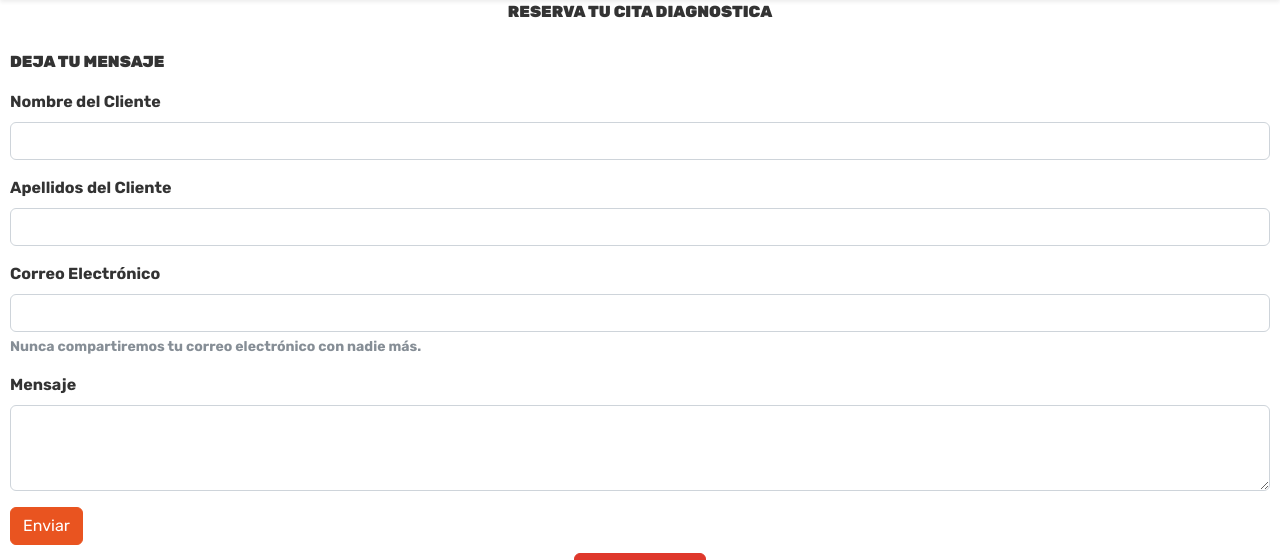
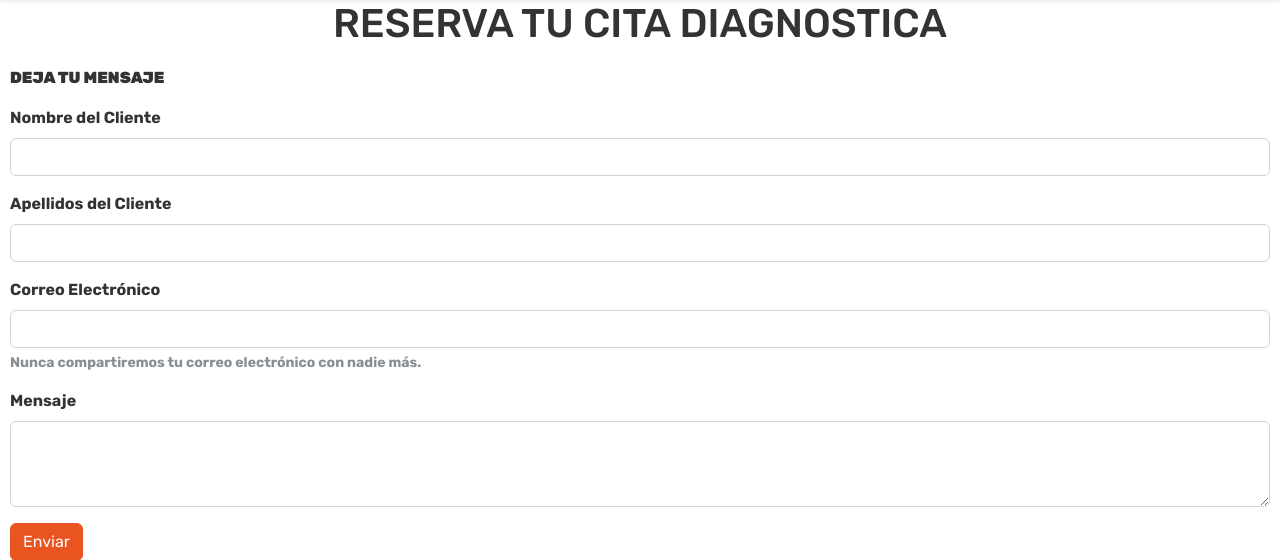
Before and after one commit to A-Jcaso/sevensecretsBootstrap, a Flask app: page /booking in a window 1280 px wide. Shown: the part 56-616 px from the top of the page. Run offline with Flask 3, Linux system fonts and the light colour scheme; some libraries are stand-ins or nearby versions; some web fonts are replaced.

Commit message:
cambiado el titulo

```diff
--- a/templates/booking.html
+++ b/templates/booking.html
@@ -59,7 +59,7 @@
         </div>
     </header>
     <body>
-        <p style="text-align: center;"><strong>RESERVA TU CITA DIAGNOSTICA</strong></p>
+        <h1 style="text-align: center;">RESERVA TU CITA DIAGNOSTICA</h1>
         <div class="contenedor">
             <p><strong>DEJA TU MENSAJE</strong></p>
             <!--Formulario de contacto para enviar un correo electrónico-->
```
